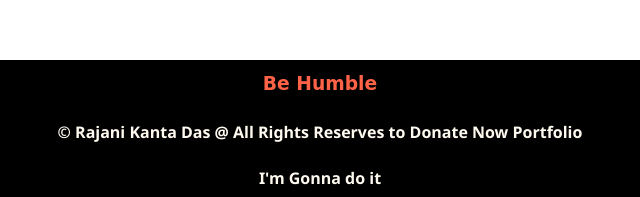
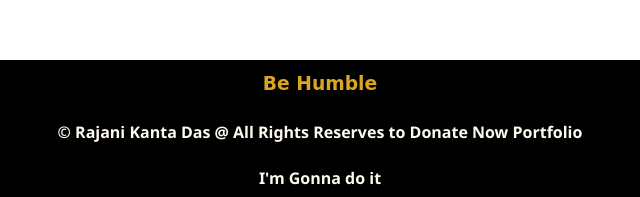
Before and after one commit to raj073/donate-now, a plain HTML site: page index.html in a window 1280 px wide. Shown: the part 2493-2690 px from the top of the page, 320-960 px from the left. Drawn offline with Linux system fonts and the light colour scheme.

Commit message:
Final Code Updated with Footer

```diff
--- a/style.css
+++ b/style.css
@@ -289,7 +289,7 @@ footer {
 }
 
 #footerHeading {
-    color: tomato;
+    color: goldenrod;
     margin: 0px;
     font-family: 'Lobster', cursive;
     line-height: 1.5;
```
